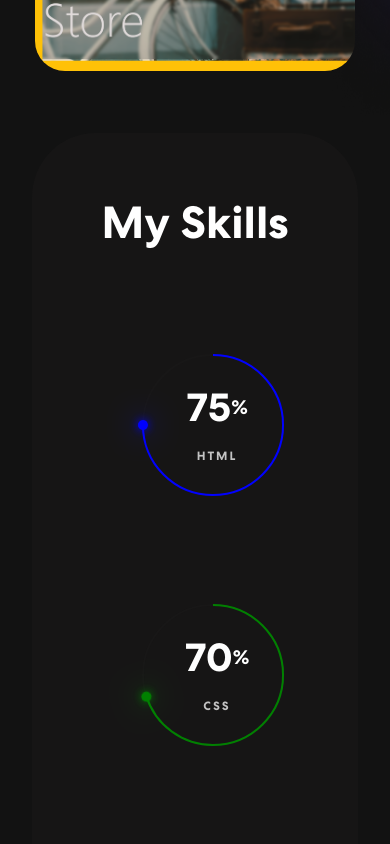
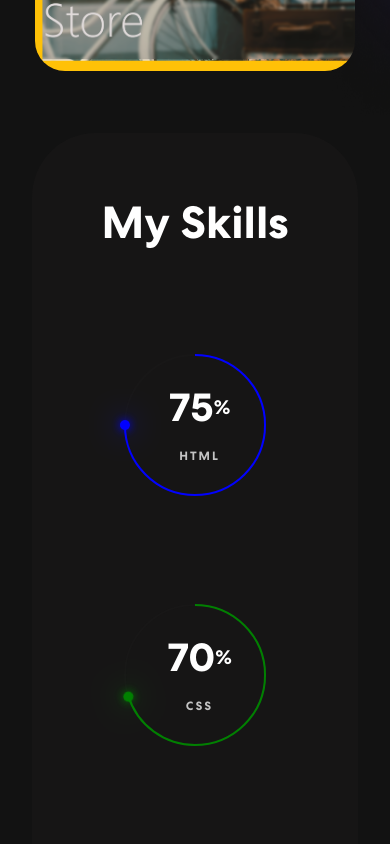
Before and after one commit to Nurulhasan1338/portfolio, a React (Create React App) app: page / in a window 390 px wide. Shown: the part 3169-4013 px from the top of the page. Built offline with nearby package versions, Linux system fonts and the light colour scheme.

Commit message:
6th commit

```diff
--- a/src/components/skills/skill.css
+++ b/src/components/skills/skill.css
@@ -29,7 +29,7 @@
  }
  @media screen and (max-width:600px) {
    .CarD{
-      width: 309px;
+      width: 100%;
    }
  }
 
```
